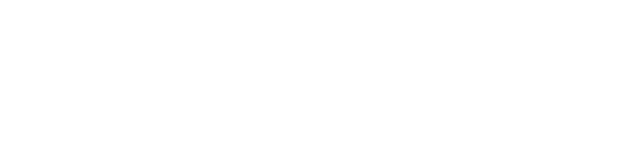
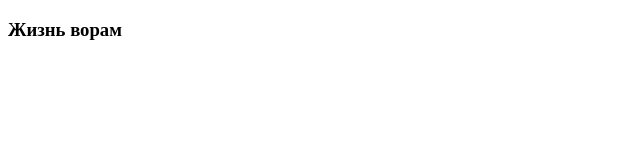
Before and after one commit to korshikovvitaly/git-basics, a plain HTML site: page index.html in a window 1280 px wide. Shown: the whole page, without its empty margins (0-640 px from the left). Drawn offline with Linux system fonts and the light colour scheme.

Commit message:
master add

```diff
--- a/index.html
+++ b/index.html
@@ -5,6 +5,6 @@
     <title>Title</title>
 </head>
 <body>
-
+    <h3>Жизнь ворам</h3>
 </body>
 </html>
```
